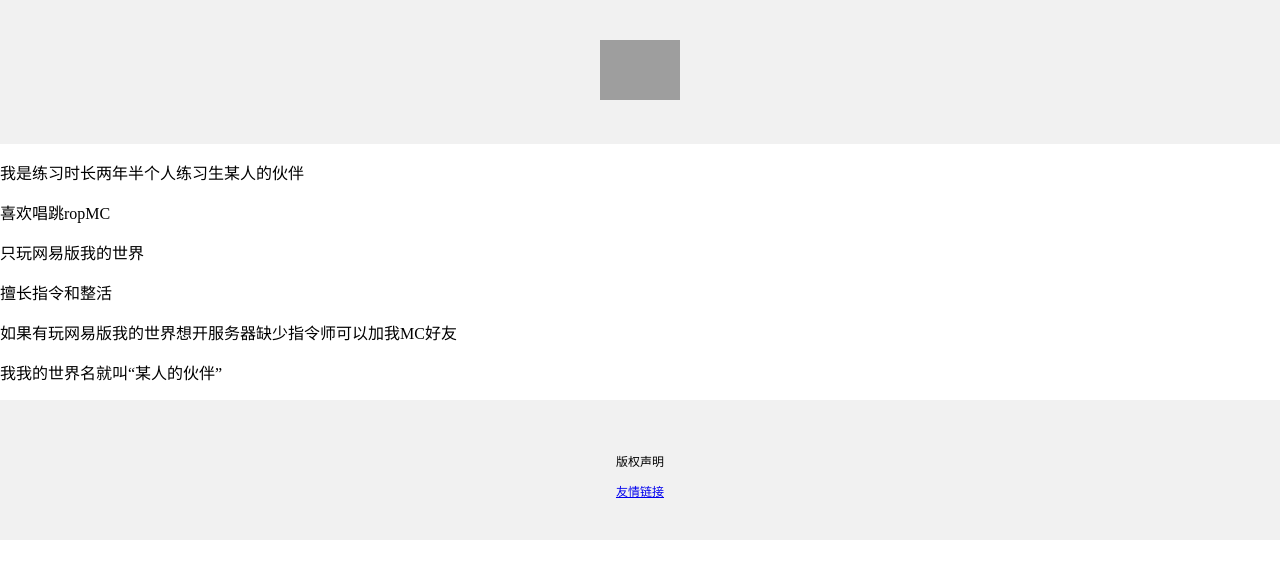
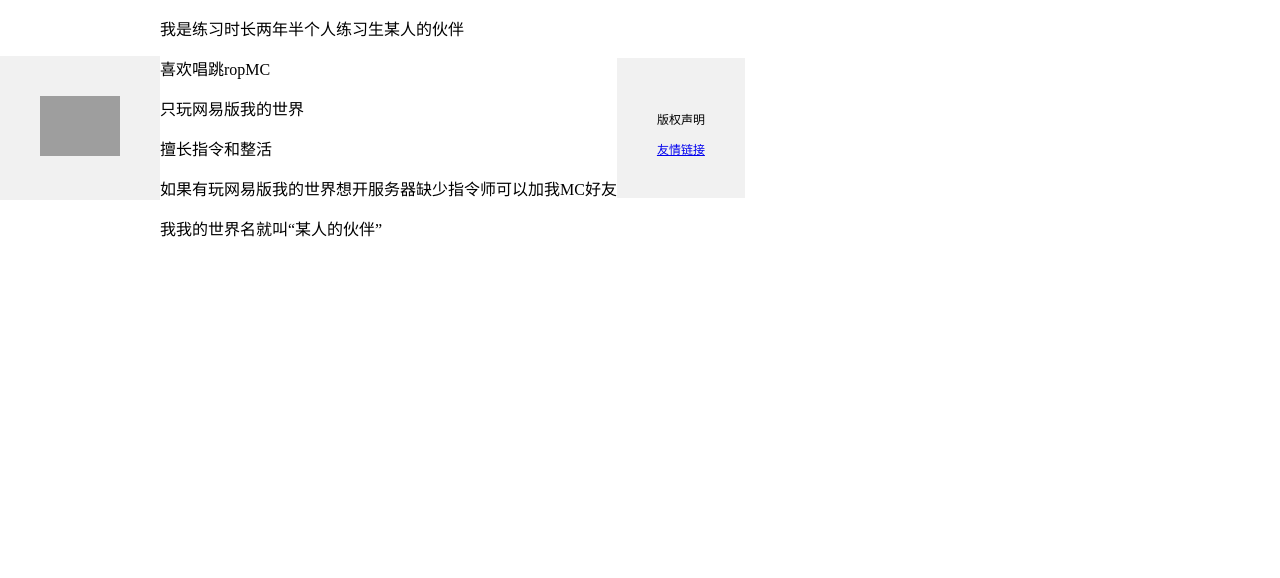
Before and after one commit to mfhhlzj/mrdgrwz, a plain HTML site: page index.html in a window 1280 px wide. Drawn offline with Linux system fonts and the light colour scheme; grey boxes are pictures that could not be loaded.

Commit message:
Update index.html

```diff
--- a/index.html
+++ b/index.html
@@ -7,6 +7,8 @@
     <style>
       body {
         margin: 0;
+        display:flex;
+        flex-direction;
         align-items: center;
       }
     </style>
```
